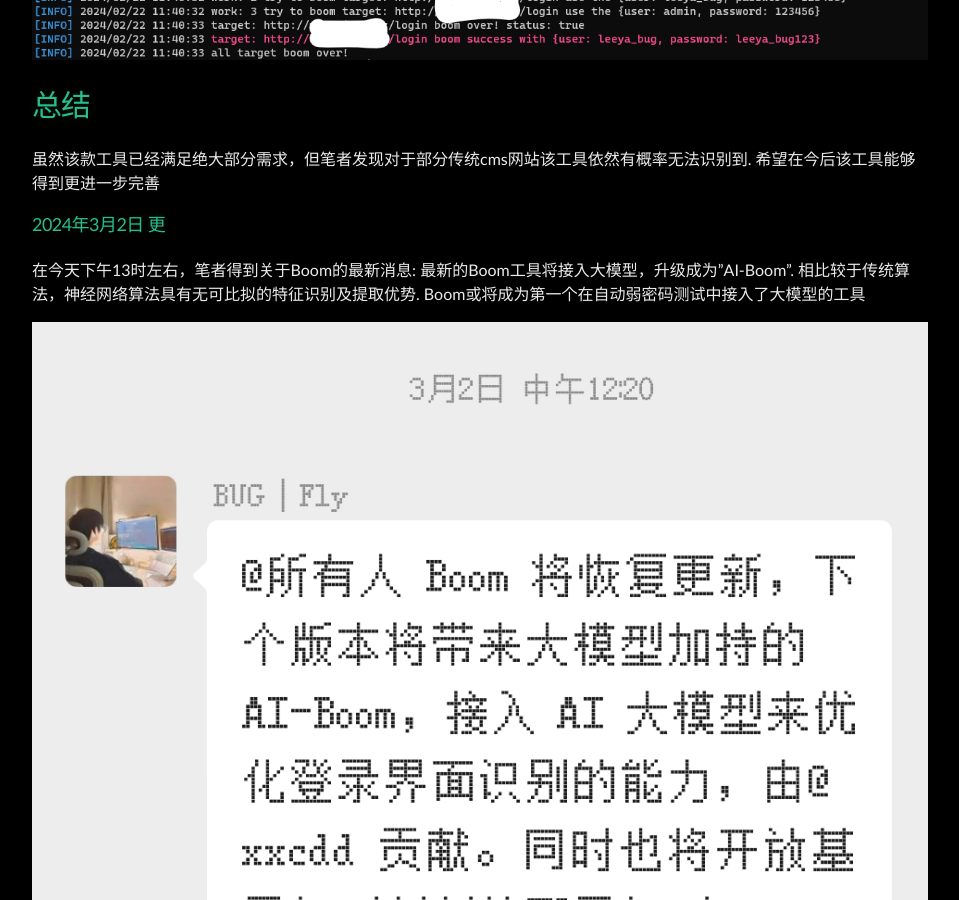
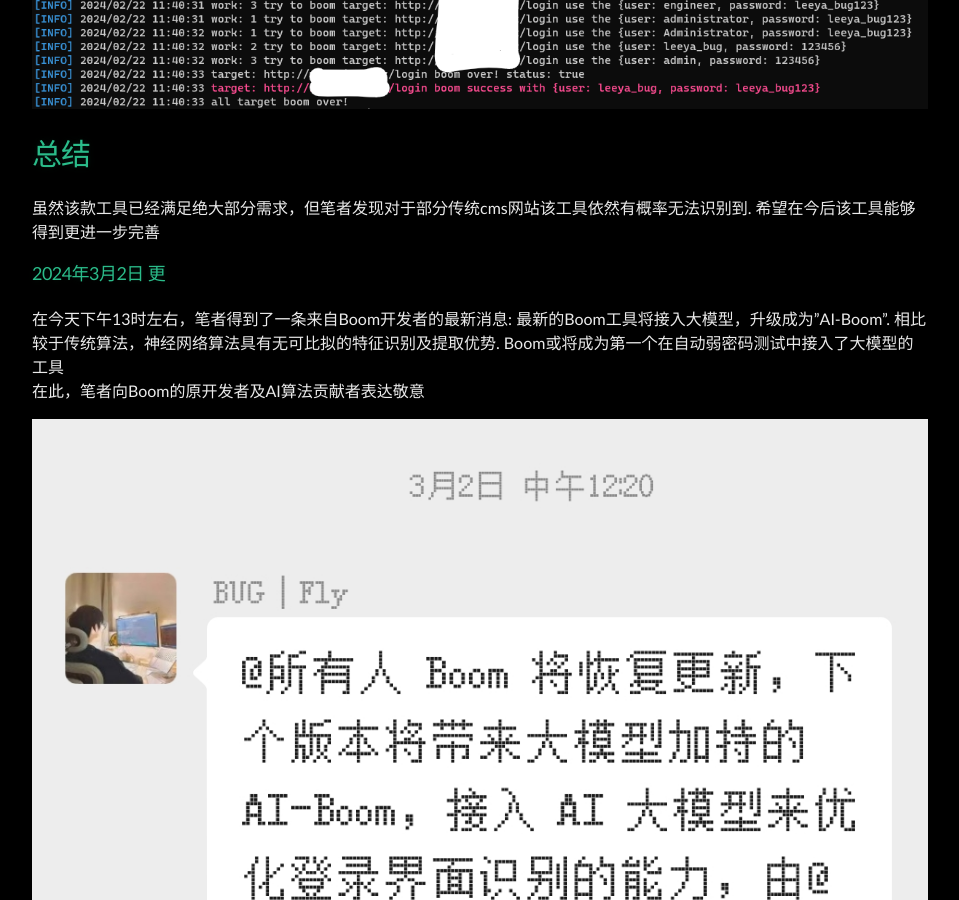
Before and after one commit to Leeyangee/leeyangee.github.io, a Jekyll site: the page built from _posts/2024-02-24-Boom：自动弱密码测试的革命性解决方案.md, in a window 1280 px wide and 900 px high, scrolled down 4287 px. Shown: the whole window, without its empty margins (160-1119 px from the left). Built offline with Jekyll 4.4.1, drawn with Linux system fonts in a browser that asks for light colours.

Commit message:
Update 2024-02-24-Boom：自动弱密码测试的革命性解决方案.md

```diff
--- a/_posts/2024-02-24-Boom：自动弱密码测试的革命性解决方案.md
+++ b/_posts/2024-02-24-Boom：自动弱密码测试的革命性解决方案.md
@@ -2,6 +2,8 @@
 title: Boom：自动弱密码测试的革命性解决方案
 published: true
 ---
+
+# [](#header-1)传统测试工具的局限性
 
 自动后台弱密码测试 指的是由工具自动识别Web网站后台登录处的form表单、Digest/NTLM登录方案、js接口后，自动提取出登录请求的文本特征，再自动根据现有字典进行爆破(目前基本上是静态测试).
 
@@ -78,6 +80,7 @@
 
 ### [](#header-1)2024年3月2日 更
 
-在今天下午13时左右，笔者得到关于Boom的最新消息: 最新的Boom工具将接入大模型，升级成为"AI-Boom". 相比较于传统算法，神经网络算法具有无可比拟的特征识别及提取优势. Boom或将成为第一个在自动弱密码测试中接入了大模型的工具
+在今天下午13时左右，笔者得到了一条来自Boom开发者的最新消息: 最新的Boom工具将接入大模型，升级成为"AI-Boom". 相比较于传统算法，神经网络算法具有无可比拟的特征识别及提取优势. Boom或将成为第一个在自动弱密码测试中接入了大模型的工具
+在此，笔者向Boom的原开发者及AI算法贡献者表达敬意
 
 ![avatar](/image/2024-02-21-8.png)
```
